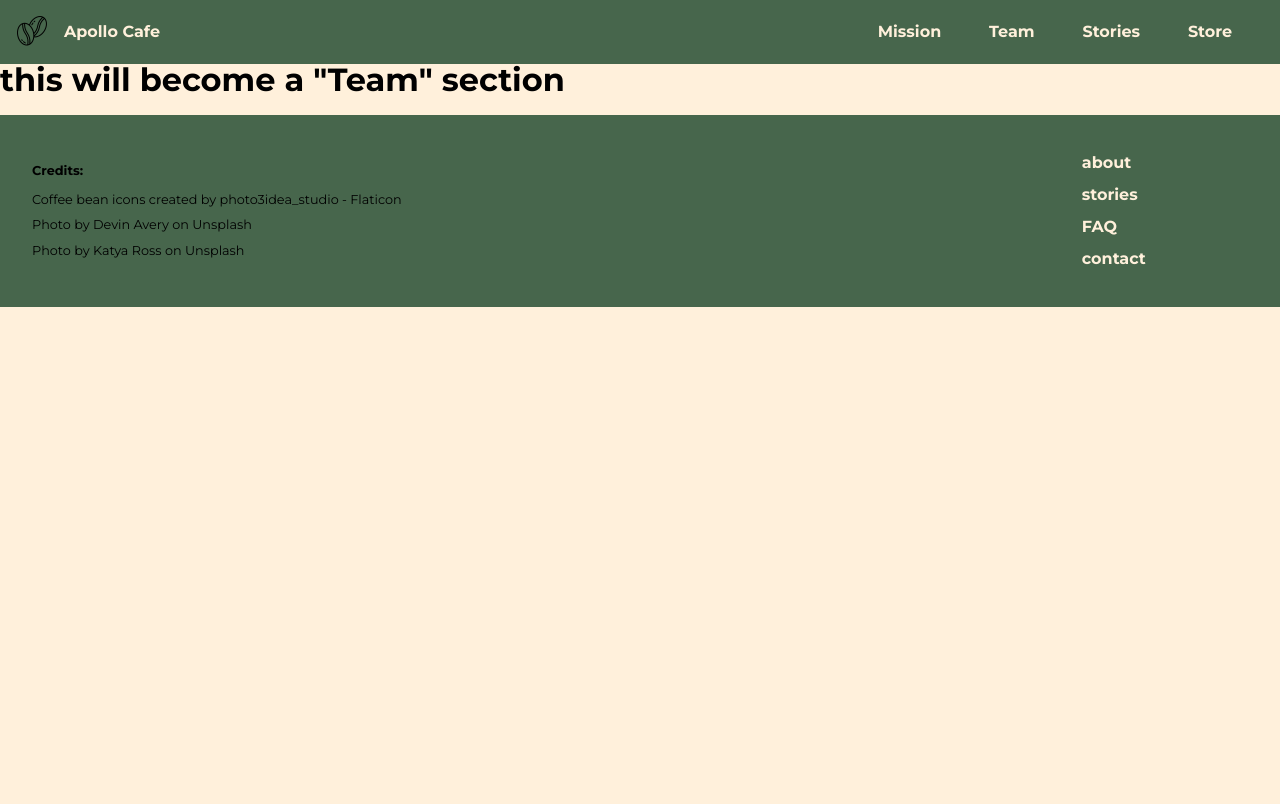
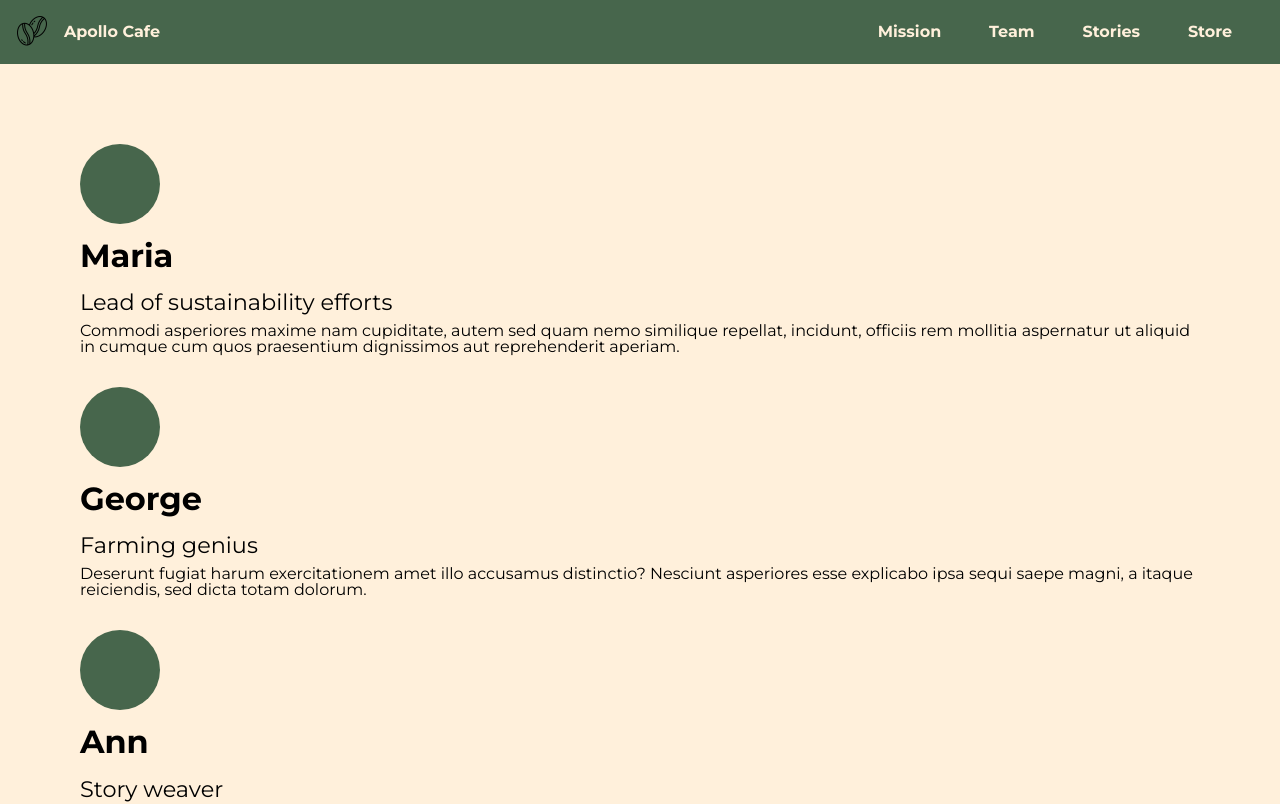
Before and after one commit to mateuszurban/portfolio-cafe-apollo, a React app: page /team in a window 1280 px wide. Shown: the top 804 px of the page. Built offline with nearby package versions, Linux system fonts and the light colour scheme.

Commit message:
Add placeholder content to navbar routes

```diff
--- a/src/Mission.js
+++ b/src/Mission.js
@@ -9,7 +9,11 @@ const Mission = () => {
     return (
         <>
         <Nav/>
-        <h2>this will become a "Mission" section</h2>
+        <div className="mission">
+            <h2>Our mission is simple</h2>
+            <p>Quasi corrupti hic assumenda, amet eligendi ut ab magnam inventore voluptatum modi. Esse vel, laborum reprehenderit ullam ut ex architecto, tempore hic dolore sed soluta aperiam numquam.</p>
+            <p>Asperiores, excepturi, quam qui error doloribus voluptas, ipsum soluta sint aspernatur quod accusamus illo consectetur deleniti nihil consequatur expedita reprehenderit ab aut!</p>
+        </div>
         <Footer/>
         </>
     )
--- a/src/Store.js
+++ b/src/Store.js
@@ -9,7 +9,9 @@ const Store = () => {
     return (
         <>
         <Nav/>
-        <h2>this will become a "Store" section</h2>
+        <div className="store">
+            <h2>Store will appear here, soon.</h2>
+        </div>
         <Footer/>
         </>
     )
--- a/src/Stories.js
+++ b/src/Stories.js
@@ -9,7 +9,26 @@ const Stories = () => {
     return (
         <>
         <Nav/>
-        <h2>this will become a "Stories" section</h2>
+        <div className="stories">
+            <div className="post">
+                <h2 className="postTitle">Possimus voluptatum</h2>
+                <p className="postDetails">Ann, April 15, 2022</p>
+                <p className="postContent">Temporibus cumque repudiandae optio eveniet assumenda quae obcaecati quas sapiente ex dicta tempore architecto consequuntur exercitationem aperiam cupiditate, quidem hic, natus fugit esse repellat alias itaque. Aliquam aliquid repellat sed nesciunt nostrum veniam ab eligendi reiciendis nam perspiciatis soluta nihil obcaecati voluptatem corporis, eius placeat et tenetur harum possimus voluptatum. Ea qui, necessitatibus ad maiores cupiditate quidem aliquid pariatur, magni dolorem libero omnis sit, laboriosam eius dolores? Illo officia numquam accusamus ipsum labore quos eius maiores. Dolor.</p>
+
+            </div>
+            <div className="post">
+                <h2 className="postTitle">Adipisicing elit</h2>
+                <p className="postDetails">George, March 7, 2022</p>
+                <p className="postContent">Adipisicing elit. Nam nisi minima laboriosam expedita ab, voluptatum laudantium totam accusamus repudiandae architecto! Atque repellat ipsum, aliquid et dolorum consectetur aperiam, soluta at aliquam, laboriosam excepturi natus. Omnis repellat fugiat non, ipsam ipsa similique, dolores nisi dolor autem provident laboriosam aliquid suscipit consequatur temporibus quaerat harum! Nemo recusandae odit accusantium qui reprehenderit earum necessitatibus molestias, id quas vero aperiam itaque distinctio ratione, sequi sit dolore aliquam incidunt officia.</p>
+
+            </div>
+            <div className="post">
+                <h2 className="postTitle">Nostrum veniam</h2>
+                <p className="postDetails">Pete, Jan 5, 2022</p>
+                <p className="postContent">Temporibus cumque repudiandae optio eveniet assumenda quae obcaecati quas sapiente ex dicta tempore architecto consequuntur exercitationem aperiam cupiditate, quidem hic, natus fugit esse repellat alias itaque. Aliquam aliquid repellat sed nesciunt nostrum veniam ab eligendi reiciendis nam perspiciatis soluta nihil obcaecati voluptatem corporis, eius placeat et tenetur harum possimus voluptatum. Ea qui, necessitatibus ad maiores cupiditate quidem aliquid pariatur, magni dolorem libero omnis sit, laboriosam eius dolores? Illo officia numquam accusamus ipsum labore quos eius maiores. Dolor.</p>
+
+            </div>
+        </div>
         <Footer/>
         </>
     )
--- a/src/Team.js
+++ b/src/Team.js
@@ -9,7 +9,27 @@ const Team = () => {
     return (
         <>
         <Nav/>
-        <h2>this will become a "Team" section</h2>
+        <div className="team">
+
+            <div className="person">
+                <div className="personPicture"></div>
+                <h2 className="personName">Maria</h2>
+                <h4 className="">Lead of sustainability efforts</h4>
+                <p className="personDescription">Commodi asperiores maxime nam cupiditate, autem sed quam nemo similique repellat, incidunt, officiis rem mollitia aspernatur ut aliquid in cumque cum quos praesentium dignissimos aut reprehenderit aperiam.</p>
+            </div>
+            <div className="person">
+                <div className="personPicture"></div>
+                <h2 className="personName">George</h2>
+                <h4 className="">Farming genius</h4>
+                <p className="personDescription">Deserunt fugiat harum exercitationem amet illo accusamus distinctio? Nesciunt asperiores esse explicabo ipsa sequi saepe magni, a itaque reiciendis, sed dicta totam dolorum.</p>
+            </div>
+            <div className="person">
+                <div className="personPicture"></div>
+                <h2 className="personName">Ann</h2>
+                <h4 className="">Story weaver</h4>
+                <p className="personDescription">Vitae voluptatum mollitia odio in sapiente eaque asperiores reprehenderit dolores atque eos et dicta officia unde. Animi provident ut odio itaque at veniam qui ipsam  consectetur aliquam.</p>
+            </div>
+        </div>
         <Footer/>
         </>
     )
--- a/src/css/style.css
+++ b/src/css/style.css
@@ -294,6 +294,49 @@ p {
 	padding: .5rem;
 }
 
+.mission,
+.store,
+.stories,
+.team {
+	padding: 5rem;
+}
+
+.team h4 {
+	font-weight: 500;
+	font-size: 1.4rem;
+	padding-bottom: .6rem;
+}
+
+.team p {
+	padding-bottom: 1rem;
+}
+
+.team .personPicture {
+	background-color: #47664C;
+	height: 5rem;
+	width: 5rem;
+	border-radius: 45px;
+	margin-bottom: 1rem;
+}
+
+.post {
+	padding-left: 2rem;
+	padding-right: 2rem;
+}
+
+.postTitle {
+	margin-bottom: 10px;
+	font-size: 1.4rem;
+}
+
+.postDetails {
+	margin-bottom: 1rem;
+}
+
+.postContent {
+	font-size: 1.2rem;
+	margin-bottom: 4rem;
+}
 
 @media screen and (max-width: 576px) {
 	body {
```
Also changed, not shown: 1 other file (tests, documents, lock files or other folders).
